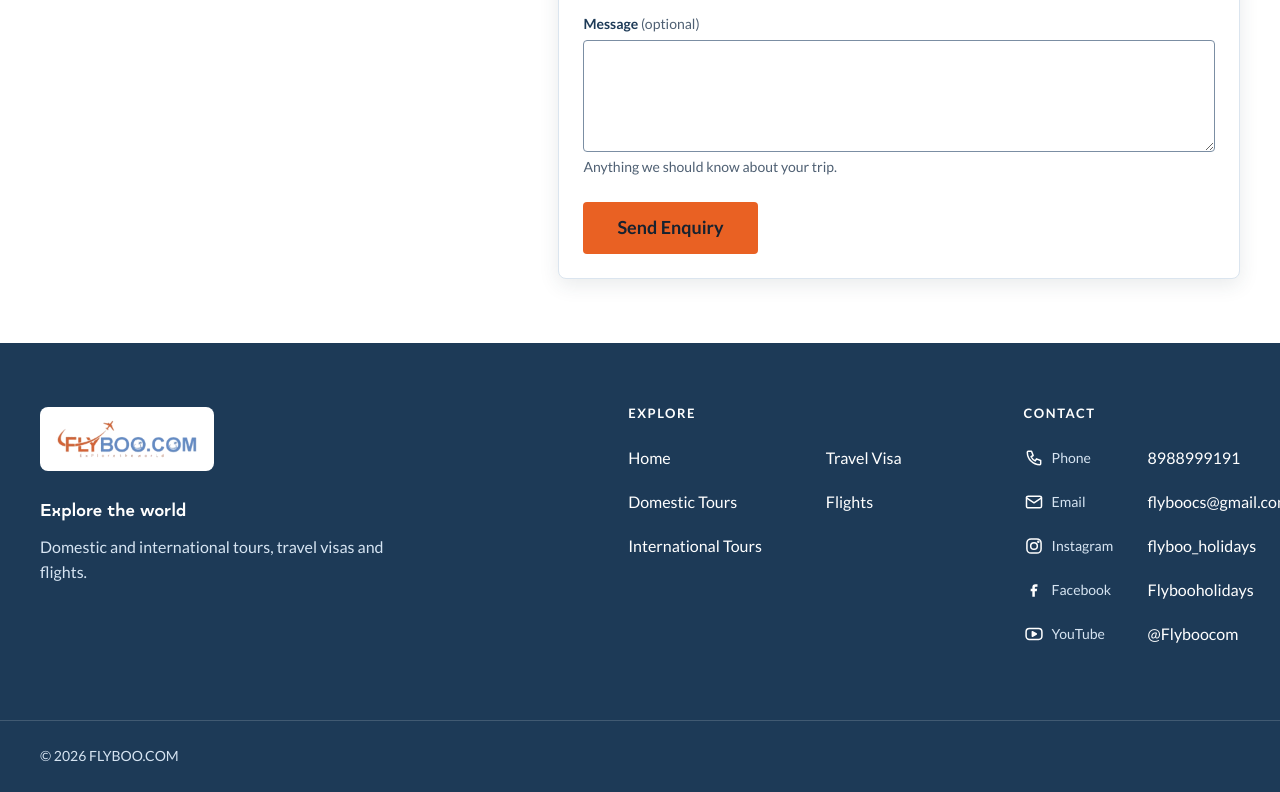
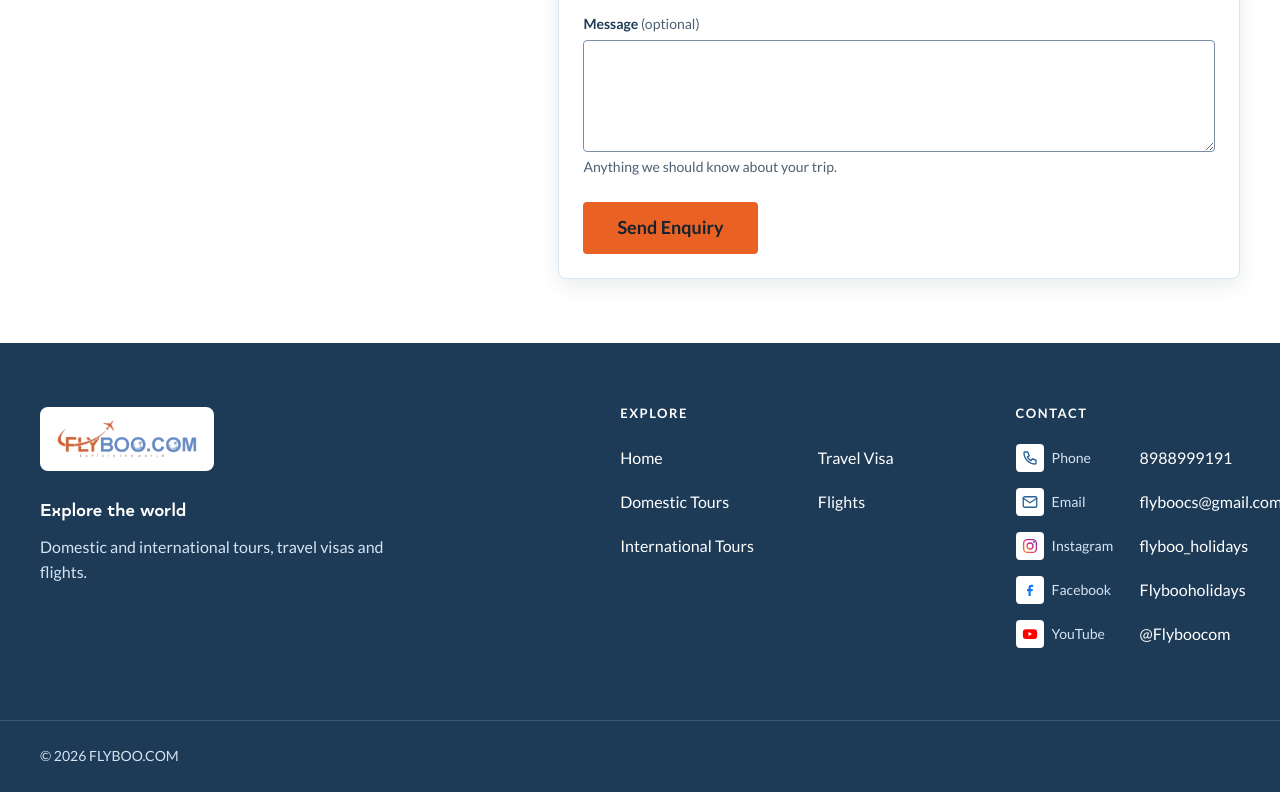
Before and after one commit to Vegamana/FlyBoo, a plain HTML site: page domestic-tours.html in a window 1280 px wide. Shown: the part 3920-4712 px from the top of the page. Drawn offline with Linux system fonts and the light colour scheme.

Commit message:
Brand colours for the footer contact and social icons
Co-Authored-By: Claude Sonnet 5.5 <noreply@anthropic.com>

```diff
--- a/assets/css/main.css
+++ b/assets/css/main.css
@@ -538,7 +538,10 @@ a:hover { color: var(--color-blue-dark); text-decoration-color: var(--color-oran
 .footer__links--stack li { display: flex; align-items: center; gap: var(--space-3); min-height: 2.75rem; }
 .footer__links--stack a { min-height: 0; }
 .footer__label { flex: 0 0 7rem; display: inline-flex; align-items: center; gap: var(--space-2); font-size: var(--font-size-sm); color: var(--color-on-navy-muted); }
-.footer__icon { flex: none; width: 1.25rem; height: 1.25rem; color: var(--color-white); }
+.footer__icon { flex: none; box-sizing: border-box; width: 1.75rem; height: 1.75rem; padding: 0.3125rem; border-radius: var(--radius-sm); background: var(--color-white); color: var(--color-blue-text); }
+.footer__icon--instagram { stroke: url(#ig-grad); }
+.footer__icon--facebook { color: #1877f2; }
+.footer__icon--youtube { color: #ff0000; }
 
 .footer__logo { display: inline-block; padding: var(--space-3) var(--space-4); background: var(--color-white); border-radius: var(--radius-md); }
 .footer__logo img { display: block; height: 2.5rem; width: auto; max-width: none; }
--- a/domestic-tours.html
+++ b/domestic-tours.html
@@ -8,7 +8,7 @@
   <meta name="theme-color" content="#ffffff">
   <script>document.documentElement.classList.add('js');</script>
   <link rel="stylesheet" href="assets/css/tokens.css?v=20261029u">
-  <link rel="stylesheet" href="assets/css/main.css?v=20261114d">
+  <link rel="stylesheet" href="assets/css/main.css?v=20261114e">
   <link rel="stylesheet" href="assets/css/service.css?v=20261113a">
   <script src="assets/js/nav.js" defer></script>
   <script src="assets/js/enquiry.js" defer></script>
@@ -1673,9 +1673,9 @@
         <ul class="footer__links footer__links--stack">
           <li><span class="footer__label"><svg class="footer__icon" xmlns="http://www.w3.org/2000/svg" viewBox="0 0 24 24" fill="none" stroke="currentColor" stroke-width="1.8" stroke-linecap="round" stroke-linejoin="round" aria-hidden="true" focusable="false"><path d="M5 4h4l2 5-2.5 1.5a11 11 0 0 0 5 5L15 13l5 2v4a1 1 0 0 1-1 1A15 15 0 0 1 4 5a1 1 0 0 1 1-1z"/></svg>Phone</span><a href="tel:+918988999191">8988999191</a></li>
           <li><span class="footer__label"><svg class="footer__icon" xmlns="http://www.w3.org/2000/svg" viewBox="0 0 24 24" fill="none" stroke="currentColor" stroke-width="1.8" stroke-linecap="round" stroke-linejoin="round" aria-hidden="true" focusable="false"><rect x="3" y="5" width="18" height="14" rx="2"/><path d="M3 7l9 6 9-6"/></svg>Email</span><a href="mailto:flyboocs@gmail.com">flyboocs@gmail.com</a></li>
-          <li><span class="footer__label"><svg class="footer__icon" xmlns="http://www.w3.org/2000/svg" viewBox="0 0 24 24" fill="none" stroke="currentColor" stroke-width="1.8" stroke-linecap="round" stroke-linejoin="round" aria-hidden="true" focusable="false"><rect x="3.5" y="3.5" width="17" height="17" rx="5"/><circle cx="12" cy="12" r="4"/><circle cx="17.2" cy="6.8" r="0.6" fill="currentColor"/></svg>Instagram</span><a href="https://www.instagram.com/flyboo_holidays" target="_blank" rel="noopener noreferrer">flyboo_holidays<span class="visually-hidden"> (opens in a new tab)</span></a></li>
-          <li><span class="footer__label"><svg class="footer__icon" xmlns="http://www.w3.org/2000/svg" viewBox="0 0 24 24" fill="currentColor" aria-hidden="true" focusable="false"><path d="M14 8h2.2V5H13.6C11.2 5 10 6.5 10 8.7V10.5H8v3h2V20h3v-6.5h2.3l.5-3H13V9c0-.6.3-1 1-1z"/></svg>Facebook</span><a href="https://www.facebook.com/Flybooholidays" target="_blank" rel="noopener noreferrer">Flybooholidays<span class="visually-hidden"> (opens in a new tab)</span></a></li>
-          <li><span class="footer__label"><svg class="footer__icon" xmlns="http://www.w3.org/2000/svg" viewBox="0 0 24 24" fill="none" stroke="currentColor" stroke-width="1.8" stroke-linecap="round" stroke-linejoin="round" aria-hidden="true" focusable="false"><rect x="2.5" y="5.5" width="19" height="13" rx="4"/><path d="M10 9.2v5.6l4.8-2.8z" fill="currentColor"/></svg>YouTube</span><a href="https://www.youtube.com/@Flyboocom" target="_blank" rel="noopener noreferrer">@Flyboocom<span class="visually-hidden"> (opens in a new tab)</span></a></li>
+          <li><span class="footer__label"><svg class="footer__icon footer__icon--instagram" xmlns="http://www.w3.org/2000/svg" viewBox="0 0 24 24" fill="none" stroke="currentColor" stroke-width="1.8" stroke-linecap="round" stroke-linejoin="round" aria-hidden="true" focusable="false"><defs><linearGradient id="ig-grad" x1="0" y1="1" x2="1" y2="0"><stop offset="0" stop-color="#f58529"/><stop offset="0.5" stop-color="#dd2a7b"/><stop offset="1" stop-color="#8134af"/></linearGradient></defs><rect x="3.5" y="3.5" width="17" height="17" rx="5"/><circle cx="12" cy="12" r="4"/><circle cx="17.2" cy="6.8" r="0.6" fill="url(#ig-grad)"/></svg>Instagram</span><a href="https://www.instagram.com/flyboo_holidays" target="_blank" rel="noopener noreferrer">flyboo_holidays<span class="visually-hidden"> (opens in a new tab)</span></a></li>
+          <li><span class="footer__label"><svg class="footer__icon footer__icon--facebook" xmlns="http://www.w3.org/2000/svg" viewBox="0 0 24 24" fill="currentColor" aria-hidden="true" focusable="false"><path d="M14 8h2.2V5H13.6C11.2 5 10 6.5 10 8.7V10.5H8v3h2V20h3v-6.5h2.3l.5-3H13V9c0-.6.3-1 1-1z"/></svg>Facebook</span><a href="https://www.facebook.com/Flybooholidays" target="_blank" rel="noopener noreferrer">Flybooholidays<span class="visually-hidden"> (opens in a new tab)</span></a></li>
+          <li><span class="footer__label"><svg class="footer__icon footer__icon--youtube" xmlns="http://www.w3.org/2000/svg" viewBox="0 0 24 24" fill="none" stroke="currentColor" stroke-width="1.8" stroke-linecap="round" stroke-linejoin="round" aria-hidden="true" focusable="false"><rect x="2.5" y="5.5" width="19" height="13" rx="4" fill="currentColor" stroke="none"/><path d="M10 9.2v5.6l4.8-2.8z" fill="#fff" stroke="none"/></svg>YouTube</span><a href="https://www.youtube.com/@Flyboocom" target="_blank" rel="noopener noreferrer">@Flyboocom<span class="visually-hidden"> (opens in a new tab)</span></a></li>
         </ul>
       </div>
     </div>
```
Also changed, not shown: flights.html (+4 -4 lines), index.html (+4 -4 lines), international-tours.html (+4 -4 lines), styleguide.html (+4 -4 lines), travel-visa.html (+4 -4 lines).
